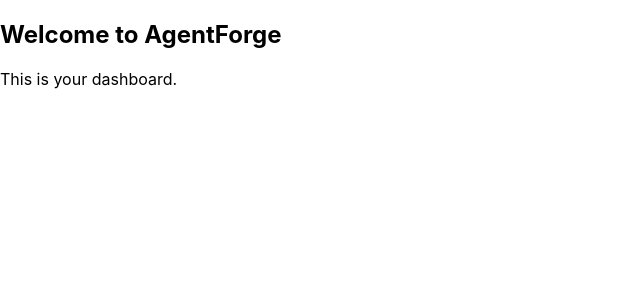
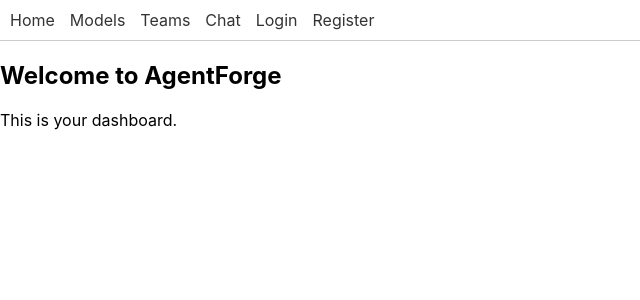
Before and after one commit to piwi3910/AgentForge, a React (Create React App) app in the folder frontend/: page / in a window 1280 px wide. Shown: the top 300 px of the page, without its empty margins (0-640 px from the left). Built offline with nearby package versions, Linux system fonts and the light colour scheme.

Commit message:
Integrated AuthProvider into index.js and updated application context

```diff
--- a/frontend/src/App.js
+++ b/frontend/src/App.js
@@ -1,5 +1,6 @@
 import React from 'react';
 import { BrowserRouter as Router, Routes, Route } from 'react-router-dom';
+import Navbar from './components/Navbar';
 import Login from './components/Login';
 import Register from './components/Register';
 import Home from './components/Home';
@@ -8,7 +9,7 @@
 import Chat from './components/Chat';
 
 /**
- * Main application component that defines routing for the AgentForge application.
+ * Main application component that defines routing and includes the Navbar.
  *
  * @returns {JSX.Element} The rendered application.
  */
@@ -16,6 +17,7 @@
   return (
     <Router>
       <div className="App">
+        <Navbar />
         {/* Define your routes here */}
         <Routes>
           <Route path="/" element={<Home />} />
--- /dev/null
+++ b/frontend/src/components/Navbar.js
@@ -0,0 +1,34 @@
+import React from 'react';
+import { Link } from 'react-router-dom';
+
+/**
+ * Navbar component provides navigation links to different parts of the application.
+ *
+ * @returns {JSX.Element} The rendered Navbar component.
+ */
+function Navbar() {
+  const navStyle = {
+    padding: '10px',
+    borderBottom: '1px solid #ccc',
+    marginBottom: '20px',
+  };
+
+  const linkStyle = {
+    marginRight: '15px',
+    textDecoration: 'none',
+    color: '#333',
+  };
+
+  return (
+    <nav style={navStyle}>
+      <Link to="/" style={linkStyle}>Home</Link>
+      <Link to="/models" style={linkStyle}>Models</Link>
+      <Link to="/teams" style={linkStyle}>Teams</Link>
+      <Link to="/chat" style={linkStyle}>Chat</Link>
+      <Link to="/login" style={linkStyle}>Login</Link>
+      <Link to="/register" style={linkStyle}>Register</Link>
+    </nav>
+  );
+}
+
+export default Navbar;
--- /dev/null
+++ b/frontend/src/context/AuthContext.js
@@ -0,0 +1,25 @@
+import React, { createContext, useState, useEffect } from 'react';
+
+export const AuthContext = createContext();
+
+/**
+ * AuthProvider component provides authentication context to child components.
+ *
+ * @param {Object} props - The props passed to the component.
+ * @returns {JSX.Element} The rendered AuthProvider component.
+ */
+export function AuthProvider({ children }) {
+  const [isAuthenticated, setIsAuthenticated] = useState(false);
+
+  useEffect(() => {
+    // Check if token exists in local storage to set authentication status
+    const token = localStorage.getItem('token');
+    setIsAuthenticated(!!token);
+  }, []);
+
+  return (
+    <AuthContext.Provider value={{ isAuthenticated, setIsAuthenticated }}>
+      {children}
+    </AuthContext.Provider>
+  );
+}
--- a/frontend/src/index.js
+++ b/frontend/src/index.js
@@ -1,17 +1,20 @@
 import React from 'react';
-import ReactDOM from 'react-dom/client';
+import ReactDOM from 'react-dom';
 import './index.css';
 import App from './App';
+import { AuthProvider } from './context/AuthContext';
 import reportWebVitals from './reportWebVitals';
 
-const root = ReactDOM.createRoot(document.getElementById('root'));
-root.render(
+/**
+ * Renders the root of the React application, wrapping it with AuthProvider to manage authentication state.
+ */
+ReactDOM.render(
   <React.StrictMode>
-    <App />
-  </React.StrictMode>
+    <AuthProvider>
+      <App />
+    </AuthProvider>
+  </React.StrictMode>,
+  document.getElementById('root')
 );
 
-// If you want to start measuring performance in your app, pass a function
-// to log results (for example: reportWebVitals(console.log))
-// or send to an analytics endpoint. Learn more: https://bit.ly/CRA-vitals
 reportWebVitals();
```
